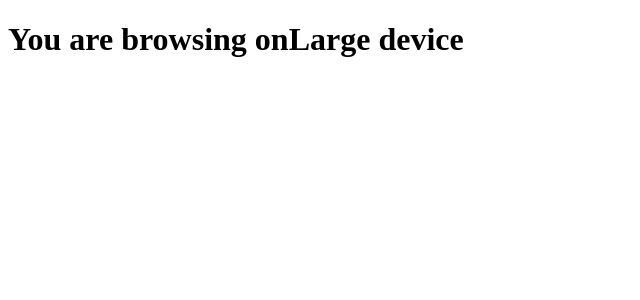
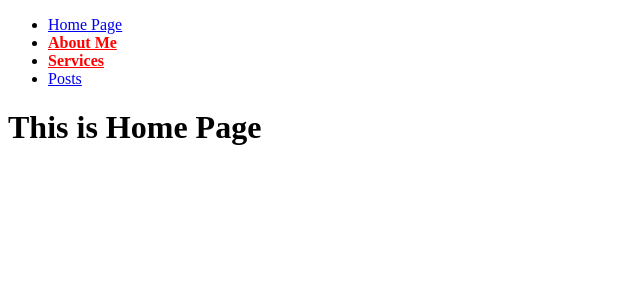
Before and after one commit to Ujjal-ENG/my-app, a React (Create React App) app: page / in a window 1280 px wide. Shown: the top 300 px of the page, without its empty margins (0-640 px from the left). Built offline with nearby package versions, Linux system fonts and the light colour scheme.

Commit message:
navLink,Route form react

```diff
--- a/package.json
+++ b/package.json
@@ -8,6 +8,7 @@
     "@testing-library/user-event": "^13.5.0",
     "react": "^18.2.0",
     "react-dom": "^18.2.0",
+    "react-router-dom": "^6.4.2",
     "react-scripts": "5.0.1",
     "web-vitals": "^2.1.4"
   },
--- a/src/App.js
+++ b/src/App.js
@@ -1,13 +1,25 @@
 import React from "react";
-import LayoutComponents from "./Components/LayoutComponents";
+import { BrowserRouter as Router, Routes, Route } from "react-router-dom";
 
-
+import About from "./Components/About";
+import Home from "./Components/Home";
+import Services from "./Components/Services";
+import Navbar from "./Components/Navbar";
+import Posts from "./Components/Posts";
 
 const App = () => {
   return (
     <>
-      <LayoutComponents/>
+      <Router>
+        <Navbar />
+        <Routes>
+          <Route path="/" element={<Home />} />
+          <Route path="/about" element={<About />} />
+          <Route path="/services" element={<Services />} />
+          <Route path="/posts/:category" element={<Posts />} />
 
+        </Routes>
+      </Router>
     </>
   );
 };
--- /dev/null
+++ b/src/Components/About.js
@@ -0,0 +1,11 @@
+import React from "react";
+
+const About = () => {
+  return (
+    <>
+      <h1>This is About Page</h1>
+    </>
+  );
+};
+
+export default About;
--- /dev/null
+++ b/src/Components/Home.js
@@ -0,0 +1,9 @@
+const Home = () => {
+  return (
+    <>
+      <h1> This is Home Page</h1>
+    </>
+  );
+};
+
+export default Home;
--- /dev/null
+++ b/src/Components/Navbar.js
@@ -0,0 +1,48 @@
+import React from "react";
+import { NavLink } from "react-router-dom";
+
+const Navbar = () => {
+  return (
+    <>
+      <nav>
+        <ul>
+          <li>
+            <NavLink
+              to="/"
+            >
+              Home Page
+            </NavLink>
+          </li>
+          <li>
+            <NavLink
+              to="/about"
+              style={{ fontWeight: "bold", color: "red" }}
+              exact="true"
+            >
+              About Me
+            </NavLink>
+          </li>
+          <li>
+            <NavLink
+              to="/services"
+              style={{ fontWeight: "bold", color: "red" }}
+              exact="true"
+            >
+              Services
+            </NavLink>
+          </li>
+
+          <li>
+            <NavLink
+              to="/posts/js"
+            >
+              Posts
+            </NavLink>
+          </li>
+        </ul>
+      </nav>
+    </>
+  );
+};
+
+export default Navbar;
--- /dev/null
+++ b/src/Components/Posts.js
@@ -0,0 +1,11 @@
+import React from "react";
+
+export default function Posts(props) {
+  console.log(props);
+
+  return (
+    <>
+      <h1>This Link is kop - </h1>
+    </>
+  );
+}
--- /dev/null
+++ b/src/Components/Services.js
@@ -0,0 +1,10 @@
+
+const Services = () => {
+  return (
+    <>
+      <h1>This is Service Page</h1>
+    </>
+  );
+};
+
+export default Services;
```
Also changed, not shown: 1 other file (tests, documents, lock files or other folders).
